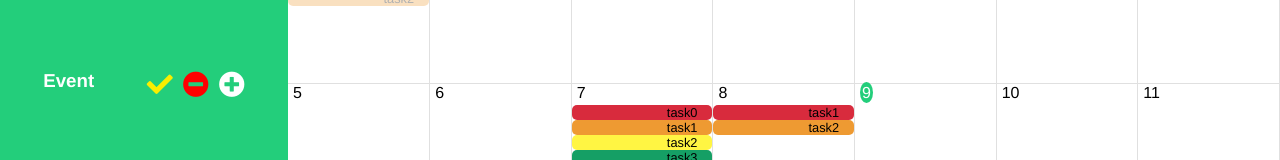
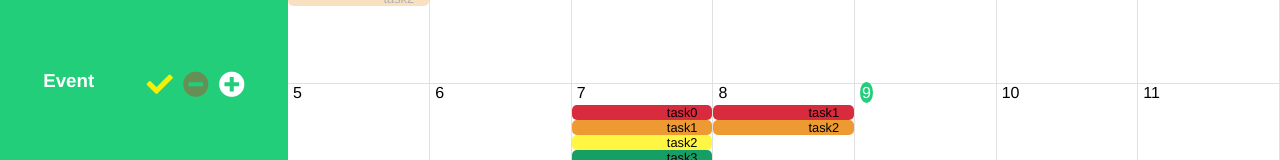
Before and after one commit to rosethorn999/calendar, a Vue app: page / in a window 1280 px wide. Shown: the part 199-359 px from the top of the page. Built offline with nearby package versions, Linux system fonts and the light colour scheme.

Commit message:
套用anyOneSelected樣式

```diff
--- a/src/components/Calendar.vue
+++ b/src/components/Calendar.vue
@@ -80,7 +80,7 @@ export default {
         const dayOfMonthStart = d.getDay();
         const d_ofThisMonth = new Date(
           this.viewDate.YYYY,
-          this.viewDate.MM + 1, //todo<bug>:遇到12月會炸裂
+          this.viewDate.MM + 1,
           0
         );
         const DDDD_ofThisMonth = d_ofThisMonth.getDate();
@@ -88,11 +88,7 @@ export default {
         ret.push([]);
         let weekCount = 0; //週數
         //add rest date that before start of this month and need to show in this month.
-        const d_ofLastMonth = new Date(
-          this.viewDate.YYYY,
-          this.viewDate.MM, //todo<bug>:遇到1月會炸裂
-          0
-        );
+        const d_ofLastMonth = new Date(this.viewDate.YYYY, this.viewDate.MM, 0);
         const DDDD_ofLastMonth = d_ofLastMonth.getDate();
         for (let i = 0; i < dayOfMonthStart; i++) {
           let YYYY = d_ofLastMonth.getFullYear();
--- a/src/components/MenuBar.vue
+++ b/src/components/MenuBar.vue
@@ -74,6 +74,7 @@ export default {
     background: transparent;
     font-size: 2.2em;
     margin: 1% 2%;
+    cursor: pointer;
   }
   .optionDate {
     position: absolute;
--- a/src/components/SideBar.vue
+++ b/src/components/SideBar.vue
@@ -11,7 +11,7 @@
         <span class="buttonCheck">
           <i class="fas fa-check"></i>
         </span>
-        <span :disabled="!anyOneSelected" @click="removeEvent" class="buttonLess">
+        <span @click="removeEvent" class="buttonLess" :class="{disabled:!anyOneSelected}">
           <i class="fas fa-minus-circle"></i>
         </span>
         <span @click="addEvent" class="buttonAdd">
@@ -183,6 +183,7 @@ export default {
   .eventButtonArea {
     float: right;
     @mixin buttonCSS {
+      cursor: pointer;
       border-radius: 50%;
       margin-left: 10px;
       font-size: 26px;
@@ -199,6 +200,10 @@ export default {
     .buttonAdd {
       color: white;
       @include buttonCSS;
+    }
+    .disabled {
+      opacity: 0.3;
+      cursor: no-drop;
     }
   }
   .eventItemArea {
```
